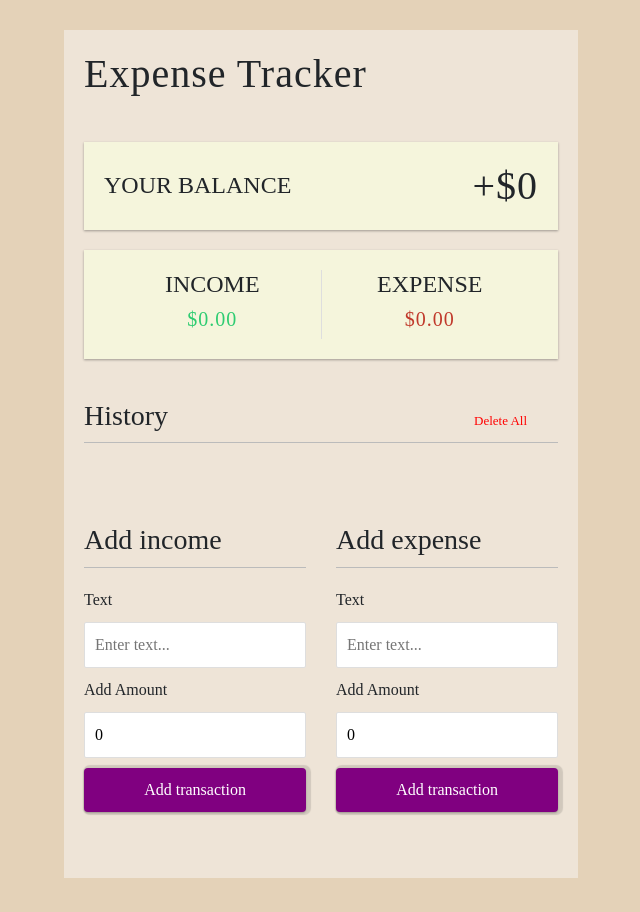
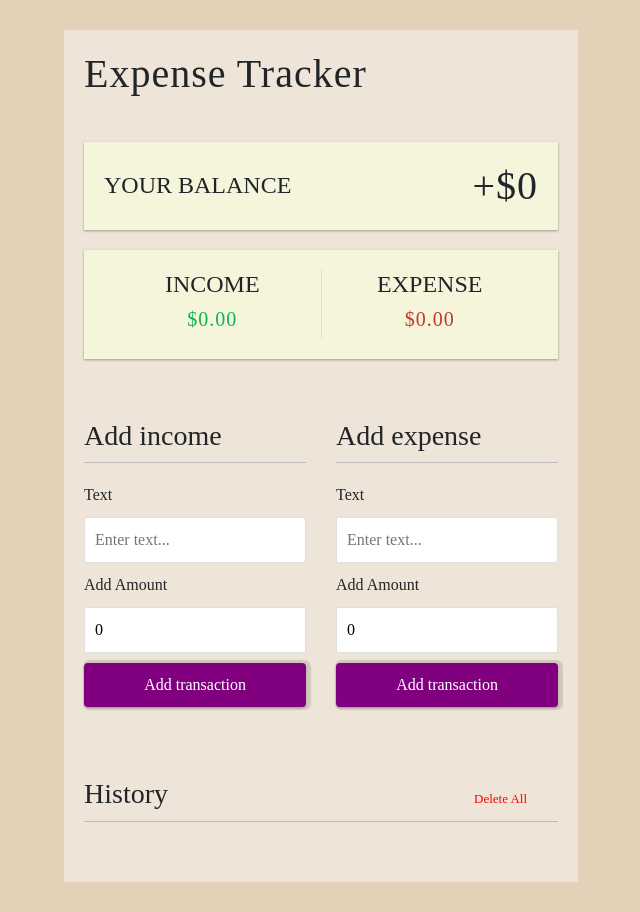
Before and after one commit to neha-ahmed/expense-tracker-reactapp, a React (Create React App) app: page / in a window 1280 px wide. Shown: the whole page, without its empty margins (319-959 px from the left). Built offline with nearby package versions, Linux system fonts and the light colour scheme.

Commit message:
small change

```diff
--- a/src/App.css
+++ b/src/App.css
@@ -67,7 +67,7 @@ h4 {
 }
 
 .money.plus {
-  color: #2ecc71;
+  color: #0db453;
 }
 
 .money.minus {
--- a/src/App.js
+++ b/src/App.js
@@ -17,8 +17,8 @@ function App() {
      <br />
        <Balance />
        <IncomeExpense/>
+       <AddTransaction/>
        <TransactionList/>
-       <AddTransaction/>
      </div>
     </GlobalProvider>
   );
--- a/src/components/Transaction.js
+++ b/src/components/Transaction.js
@@ -5,10 +5,10 @@ function Transaction({transaction}){
     const sign = transaction.amount <0 ? '-' : '+';
     const {deleteTransaction} = useContext(GlobalContext);
     return(
-        <div className="row">
+
         <div >
 
-                <li className={ transaction.amount <0 ?'minus':'plus' } style={{width: "600%"}}>
+                <li className={ transaction.amount <0 ?'minus':'plus' } style={{width: "90%"}}>
 
                     {transaction.text}
                     <span> {sign}${Math.abs(transaction.amount)} </span>
@@ -19,7 +19,7 @@ function Transaction({transaction}){
                     </li>
 
         </div>
-        </div>
+
     );
 
 }
```
